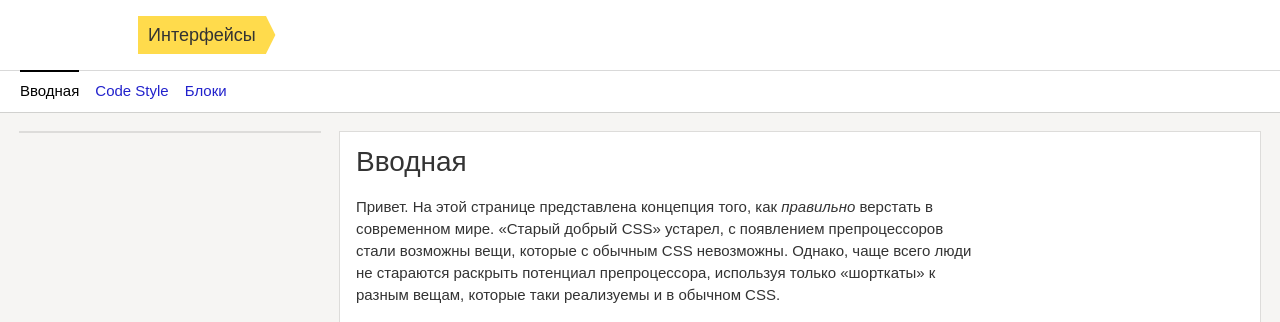
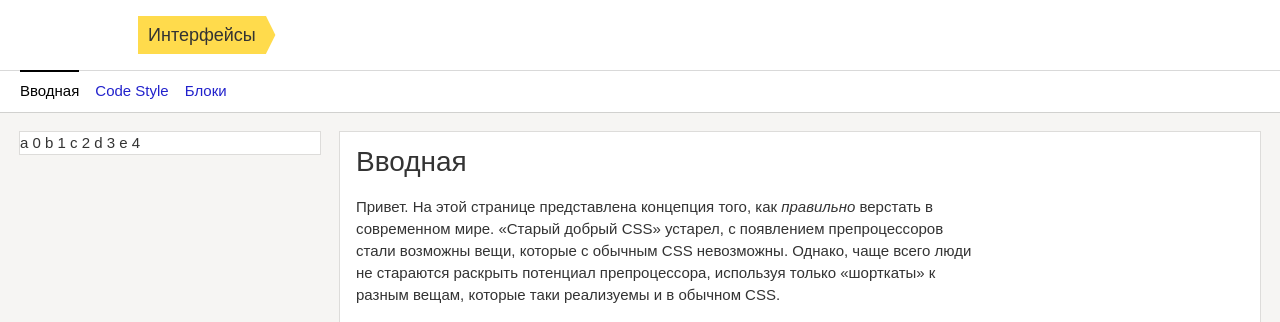
Before and after one commit to yandex-ui/stylobate-islands, a Jekyll site: the page built from index.md, in a window 1280 px wide. Shown: the top 322 px of the page. Built offline with Jekyll 4.4.1, drawn with Linux system fonts in a browser that asks for light colours.

Commit message:
Trying to debug things

```diff
--- a/_layouts/default.html
+++ b/_layouts/default.html
@@ -45,7 +45,11 @@
     <div class="page-content">
         <div class="aside">
             <div class="aside-nav">
-
+                {% assign lol = 'a,b,c,d,e' | split:',' %}
+                {% for item in lol %}
+                    {{ item }}
+                    {{ forloop.index0 }}
+                {% endfor %}
                 {% assign toc_input = page %}
                 {% capture lolcache %}{% include tenkan/toc.md %}{% endcapture %}
                 {% for toc_id in toc_headers_id %}
```
